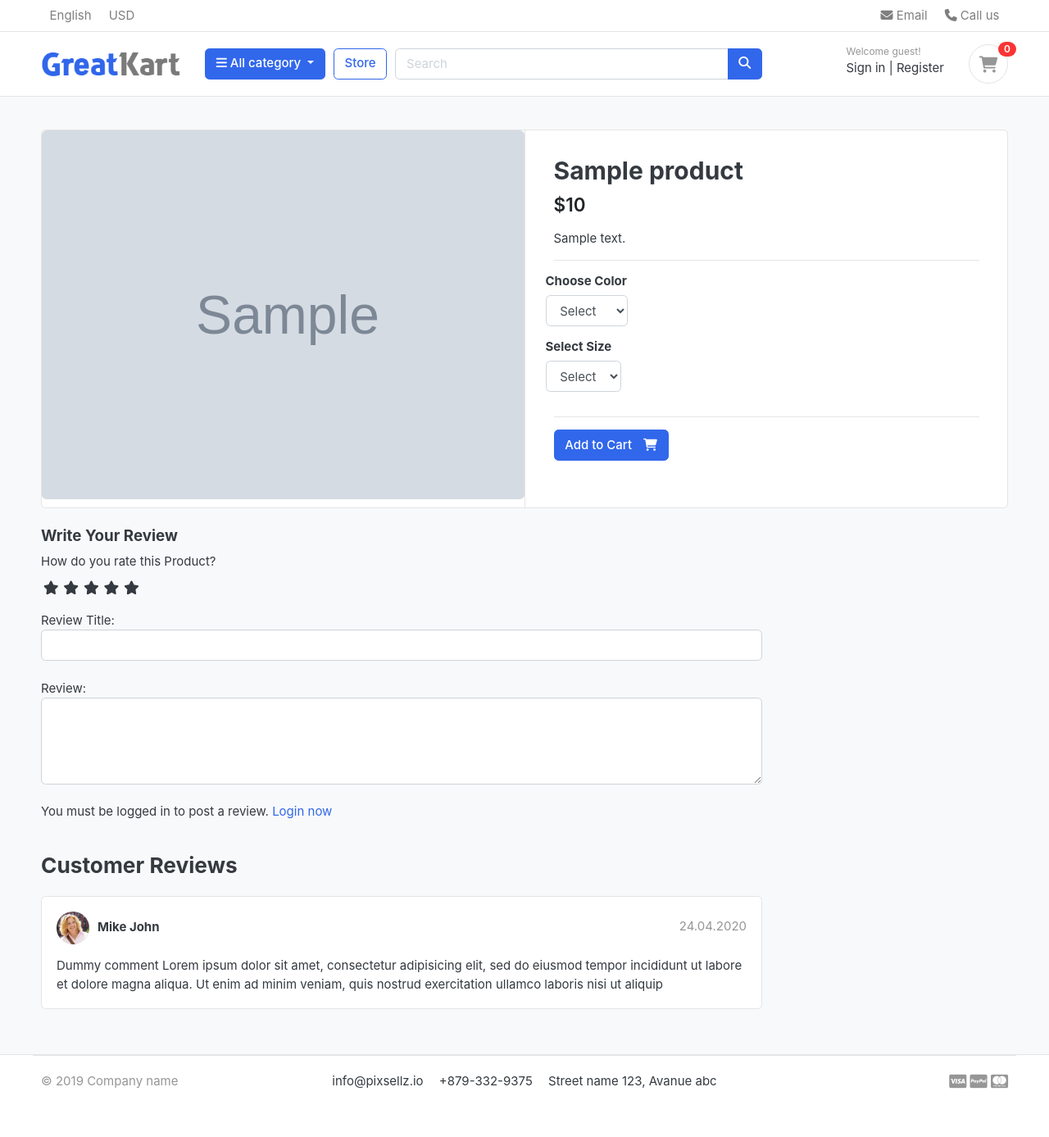
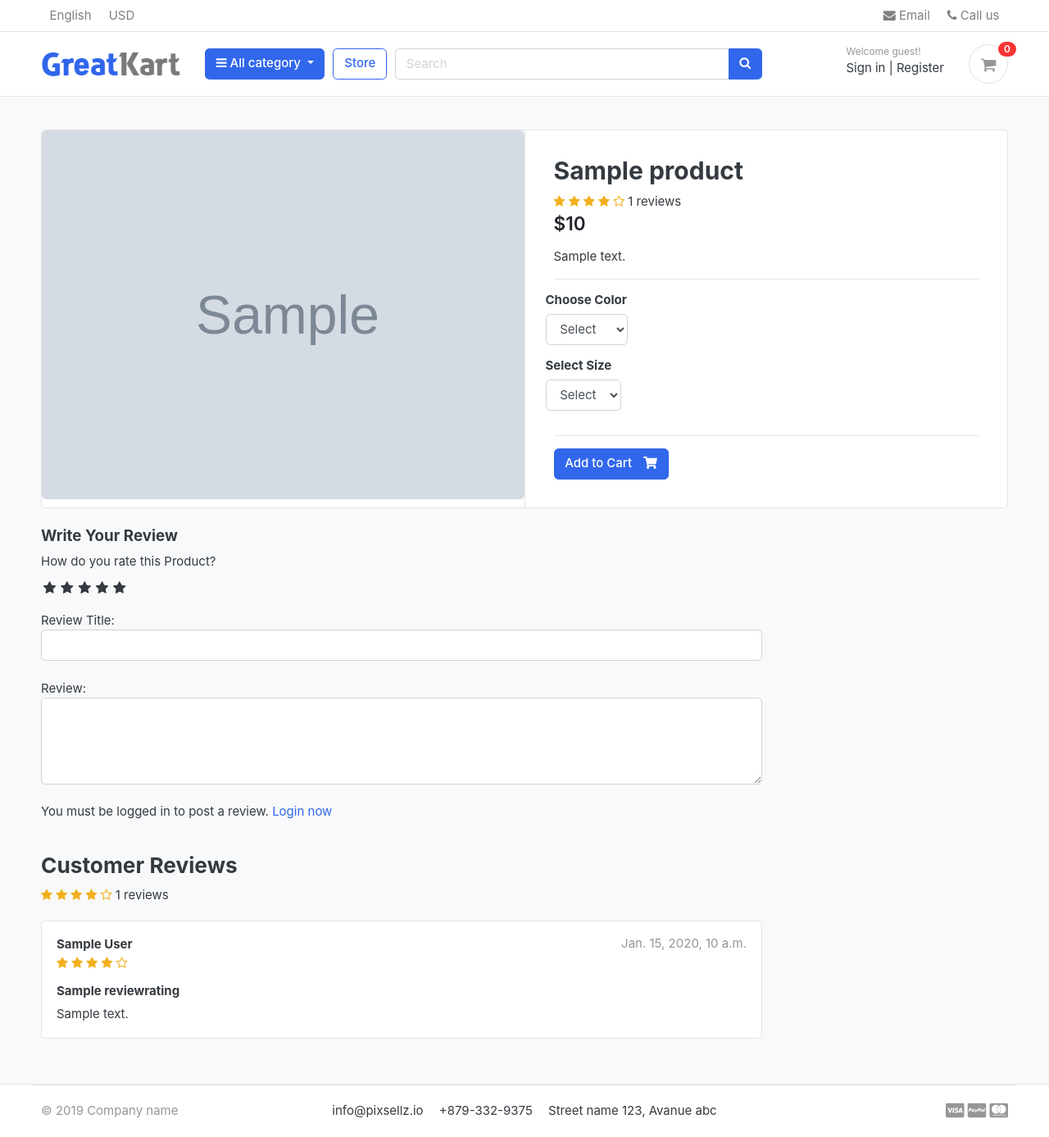
Before and after one commit to Tania590/Greatkart-Project, a Django app: a page that uses templates/base.html in a window 1280 px wide. Shown: the whole page at 82% size. Before the commit the page ends 1328 px from the top, so only its background shows below. Run offline with Django 4.2, Linux system fonts and the light colour scheme; tables that the repository leaves empty hold one stand-in row (values such as "Sample post"); grey boxes marked "Sample" are stand-in pictures; some libraries are stand-ins or nearby versions; some web fonts are replaced.

Commit message:
Displaying review stars and average rating stars

```diff
--- a/accounts/models.py
+++ b/accounts/models.py
@@ -55,6 +55,9 @@ class Account(AbstractBaseUser):
     def __str__(self):
         return self.email
 
+    def full_name(self):
+        return f'{self.first_name} {self.last_name}'
+
     def has_perm(self, perm, obj=None):
         return self.is_superuser
 
--- a/greatkart/static/css/custom.css
+++ b/greatkart/static/css/custom.css
@@ -33,3 +33,7 @@ input:checked ~ label, label:hover ~ label{
 input:checked + label:hover, input:checked ~ label:hover, input:checked ~ label:hover ~ label, label:hover ~ input:checked ~ label{
   color: #cc9000;
 }
+
+.rating-star > span > i{
+  color: #f2b01e;
+}
--- a/store/models.py
+++ b/store/models.py
@@ -2,6 +2,7 @@ from django.db import models
 from django.urls import reverse
 from category.models import Category
 from accounts.models import Account
+from  django.db.models import Avg, Count
 
 class Product(models.Model):
     name = models.CharField(max_length=150, unique=True)
@@ -21,6 +22,18 @@ class Product(models.Model):
 
     def get_absolute_url(self):
         return reverse('product_detail', kwargs={'category_slug':self.category.slug, 'product_slug':self.slug})
+
+    def calculate_average(self, avg=0):
+        reviews = ReviewRating.objects.filter(product=self, status=True).aggregate(avg_rating=Avg('rating'))
+        if reviews['avg_rating'] != None:
+            avg = reviews['avg_rating']
+        return avg
+
+    def count_review(self, review_count=0):
+        reviews = ReviewRating.objects.filter(product=self, status=True).aggregate(count=Count('id'))
+        if reviews['count'] != None:
+            review_count = reviews['count']
+        return review_count
 
 
 class VariationManager(models.Manager):
--- a/store/templates/store/product_detail.html
+++ b/store/templates/store/product_detail.html
@@ -24,7 +24,17 @@
 						<article class="content-body">
 
 							<h2 class="title">{{ product.name }}</h2>
+							<div class="rating-star">
+								<span>
+									<i class="fa fa-star{% if product.calculate_average < 0.5 %}-o{% elif product.calculate_average < 1 %}-half-o{% endif %}" aria-hidden="true"></i>
+									<i class="fa fa-star{% if product.calculate_average < 1.5 %}-o{% elif product.calculate_average < 2 %}-half-o{% endif %}" aria-hidden="true"></i>
+									<i class="fa fa-star{% if product.calculate_average < 2.5 %}-o{% elif product.calculate_average < 3 %}-half-o{% endif %}" aria-hidden="true"></i>
+									<i class="fa fa-star{% if product.calculate_average < 3.5 %}-o{% elif product.calculate_average < 4 %}-half-o{% endif %}" aria-hidden="true"></i>
+									<i class="fa fa-star{% if product.calculate_average < 4.5 %}-o{% elif product.calculate_average < 5 %}-half-o{% endif %}" aria-hidden="true"></i>
+									<span>{{ product.count_review }} reviews</span>
+								</span>
 
+							</div>
 							<div class="mb-3">
 								<var class="price h4">${{ product.price }}</var>
 							</div>
@@ -107,7 +117,12 @@
 						<textarea name="review" class="form-control" rows="4"></textarea>
 						<br/>
 						{% if request.user.is_authenticated %}
+						{% if product_purchased %}
 						<button type="submit" class="btn btn-primary">Submit Review</button>
+						{% else %}
+						<p>You must puchase this product to post a review.</p>
+						{% endif %}
+
 						{% else %}
 						<p>You must be logged in to post a review. <span><a href="{% url 'login' %}">Login now</a></span></p>
 						{% endif %}
@@ -118,31 +133,51 @@
 				<br/>
 				<header class="section-heading">
 					<h3>Customer Reviews </h3>
+					<div class="rating-star">
+						<span>
+
+							<i class="fa fa-star{% if product.calculate_average < 0.5 %}-o{% elif product.calculate_average < 1 %}-half-o{% endif %}" aria-hidden="true"></i>
+							<i class="fa fa-star{% if product.calculate_average < 1.5 %}-o{% elif product.calculate_average < 2 %}-half-o{% endif %}" aria-hidden="true"></i>
+							<i class="fa fa-star{% if product.calculate_average < 2.5 %}-o{% elif product.calculate_average < 3 %}-half-o{% endif %}" aria-hidden="true"></i>
+							<i class="fa fa-star{% if product.calculate_average < 3.5 %}-o{% elif product.calculate_average < 4 %}-half-o{% endif %}" aria-hidden="true"></i>
+							<i class="fa fa-star{% if product.calculate_average < 4.5 %}-o{% elif product.calculate_average < 5 %}-half-o{% endif %}" aria-hidden="true"></i>
+						  <span>{{ product.count_review }} reviews</span>
+						</span>
+
+					</div>
 
 				</header>
+				{% for review in reviews %}
 				<article class="box mb-3">
 					<div class="icontext w-100">
-						<img src="{% static './images/avatars/avatar1.jpg' %}" class="img-xs icon rounded-circle">
+
 						<div class="text">
-							<span class="date text-muted float-md-right">24.04.2020 </span>
-							<h6 class="mb-1">Mike John </h6>
+							<span class="date text-muted float-md-right">{{ review.date_updated }} </span>
+							<h6 class="mb-1">{{ review.user.full_name }} </h6>
+							<div class="rating-star">
+								<span>
+									<i class="fa fa-star{% if review.rating == 0.5 %}-half-o{% elif review.rating < 1 %}-o{% endif %}" aria-hidden="true"></i>
+									<i class="fa fa-star{% if review.rating == 1.5 %}-half-o{% elif review.rating < 2 %}-o{% endif %}" aria-hidden="true"></i>
+									<i class="fa fa-star{% if review.rating == 2.5 %}-half-o{% elif review.rating < 3 %}-o{% endif %}" aria-hidden="true"></i>
+									<i class="fa fa-star{% if review.rating == 3.5 %}-half-o{% elif review.rating < 4 %}-o{% endif %}" aria-hidden="true"></i>
+									<i class="fa fa-star{% if review.rating == 4.5 %}-half-o{% elif review.rating < 5 %}-o{% endif %}" aria-hidden="true"></i>
+								</span>
+							</div>
 
 						</div>
 					</div> <!-- icontext.// -->
 					<div class="mt-3">
+
+						<h6>{{ review.subject }}</h6>
 						<p>
-							Dummy comment Lorem ipsum dolor sit amet, consectetur adipisicing elit, sed do eiusmod
-							tempor incididunt ut labore et dolore magna aliqua. Ut enim ad minim veniam,
-							quis nostrud exercitation ullamco laboris nisi ut aliquip
+							{{ review.review }}
 						</p>
 					</div>
 				</article>
-
-
+				{% endfor %}
 
 			</div> <!-- col.// -->
 		</div> <!-- row.// -->
-
 
 	</div> <!-- container .//  -->
 </section>
--- a/store/views.py
+++ b/store/views.py
@@ -5,6 +5,7 @@ from django.contrib import messages
 from .models import Product, ReviewRating
 from carts.views import __session_id
 from carts.models import  Cart, CartItem
+from orders.models import OrderedProduct
 from .forms import ReviewForm
 
 def store(request, category_slug=None):
@@ -30,9 +31,13 @@ def product_detail(request, category_slug, product_slug):
     except Exception as e:
         raise e
     in_cart = CartItem.objects.filter(cart__cart_id=__session_id(request), product=product).exists()
+    product_purchased = OrderedProduct.objects.filter(user_id=request.user.id, product_id=product.id, ordered=True).exists()
+    reviews = ReviewRating.objects.filter(product=product, status=True)
     context = {
         'product': product,
-        'in_cart': in_cart
+        'in_cart': in_cart,
+        'product_purchased': product_purchased,
+        'reviews': reviews
     }
     return render(request, 'store/product_detail.html', context)
 
--- a/templates/base.html
+++ b/templates/base.html
@@ -26,8 +26,8 @@
   <link href="{% static 'css/ui.css' %}" rel="stylesheet" type="text/css"/>
   <link href="{% static 'css/responsive.css' %}" rel="stylesheet" media="only screen and (max-width: 1200px)" />
   <link href="{% static 'css/custom.css' %}" rel="stylesheet" type="text/css"/>
-  <link rel="stylesheet" href="https://cdnjs.cloudflare.com/ajax/libs/font-awesome/6.2.0/css/all.css"></link>
 
+  <link href="https://maxcdn.bootstrapcdn.com/font-awesome/4.2.0/css/font-awesome.min.css" rel="stylesheet">
   <!-- custom javascript -->
   <script src="{% static 'js/script.js' %}" type="text/javascript"></script>
   <!-- PayPal Script -->
```
